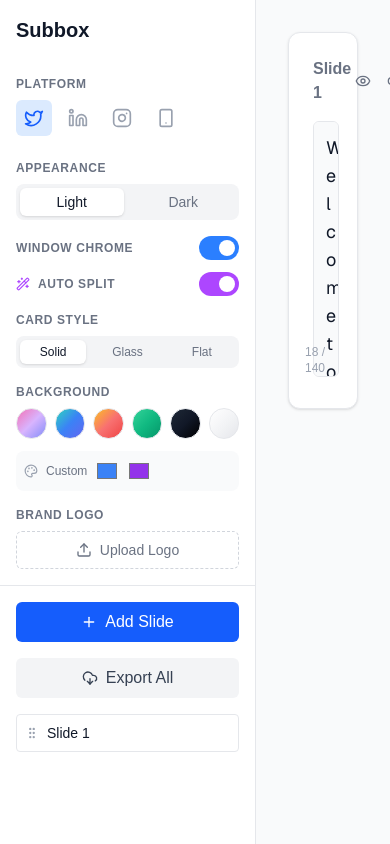
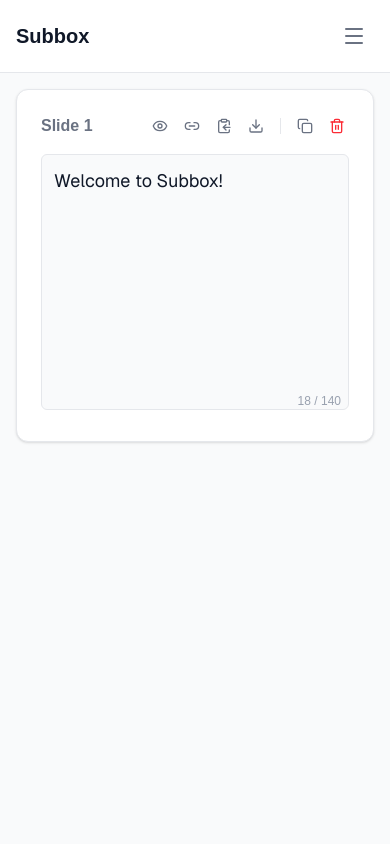
Before and after one commit to igmrrf/subbox, a Next.js app: page / in a window 390 px wide. Built offline with nearby package versions, Linux system fonts and the light colour scheme.

Commit message:
implement mobile responsiveness

```diff
--- a/src/app/page.tsx
+++ b/src/app/page.tsx
@@ -1,7 +1,7 @@
 'use client';
 
 import { useDeckStore } from '@/store/deck-store';
-import { Plus, DownloadCloud } from 'lucide-react';
+import { Plus, DownloadCloud, Menu, X } from 'lucide-react';
 import { Editor } from '@/components/Editor';
 import { SortableSlideList } from '@/components/SortableSlideList';
 import { ThemeSelector } from '@/components/ThemeSelector';
@@ -9,10 +9,12 @@
 import { saveAs } from 'file-saver';
 import { generateImage } from '@/utils/generateImage';
 import { useState } from 'react';
+import clsx from 'clsx';
 
 export default function Home() {
   const { slides, addSlide, globalTheme } = useDeckStore();
   const [isExporting, setIsExporting] = useState(false);
+  const [isMobileMenuOpen, setIsMobileMenuOpen] = useState(false);
 
   const handleExportAll = async () => {
       if (slides.length === 0) return;
@@ -37,19 +39,47 @@
   };
 
   return (
-    <div className="flex h-screen bg-gray-50 dark:bg-gray-900 text-gray-900 dark:text-gray-100">
+    <div className="flex h-screen flex-col md:flex-row bg-gray-50 dark:bg-gray-900 text-gray-900 dark:text-gray-100 overflow-hidden">
+
+      {/* Mobile Header */}
+      <header className="md:hidden flex items-center justify-between p-4 bg-white dark:bg-black border-b border-gray-200 dark:border-gray-800 z-20 shrink-0">
+          <h1 className="text-xl font-bold">Subbox</h1>
+          <button
+            onClick={() => setIsMobileMenuOpen(!isMobileMenuOpen)}
+            className="p-2 text-gray-500 hover:bg-gray-100 dark:hover:bg-gray-800 rounded-md"
+          >
+              {isMobileMenuOpen ? <X size={24} /> : <Menu size={24} />}
+          </button>
+      </header>
+
       {/* Sidebar Controls */}
-      <aside className="w-64 border-r border-gray-200 dark:border-gray-800 flex flex-col bg-white dark:bg-black">
-        <div className="p-4">
+      <aside className={clsx(
+          "fixed inset-0 z-10 md:static md:z-0 w-full md:w-80 border-r border-gray-200 dark:border-gray-800 flex flex-col bg-white dark:bg-black transition-transform duration-300 ease-in-out transform",
+          isMobileMenuOpen ? "translate-x-0" : "-translate-x-full md:translate-x-0",
+          // On mobile, top padding for header? No, fixed inset-0 covers it if z-index high.
+          // But header is z-20. So sidebar slides UNDER header?
+          // If Sidebar is z-10 and top-0, it covers screen. Header z-20 is on top.
+          // We need padding-top on mobile sidebar to avoid hiding behind header?
+          // Or just make sidebar `top-[57px]` (header height).
+          // Let's use top-14 (approx 56px) for mobile.
+          "top-[60px] md:top-0 h-[calc(100%-60px)] md:h-full"
+      )}>
+        <div className="hidden md:block p-4 shrink-0">
              <h1 className="text-xl font-bold">Subbox</h1>
         </div>
 
+        {/* Scrollable Content */}
+        <div className="flex-1 overflow-y-auto">
             <ThemeSelector />
 
-        <div className="p-4 flex flex-col gap-4 flex-1 overflow-hidden">
+            <div className="p-4 flex flex-col gap-4">
+                <div className="grid grid-cols-2 gap-2">
                     <button
-                onClick={addSlide}
-                className="flex items-center gap-2 bg-blue-600 text-white px-4 py-2 rounded-md hover:bg-blue-700 transition-colors justify-center cursor-pointer"
+                        onClick={() => {
+                            addSlide();
+                            if (window.innerWidth < 768) setIsMobileMenuOpen(false);
+                        }}
+                        className="flex items-center justify-center gap-2 bg-blue-600 text-white px-4 py-2 rounded-md hover:bg-blue-700 transition-colors cursor-pointer"
                     >
                         <Plus size={16} /> Add Slide
                     </button>
@@ -57,21 +87,32 @@
                     <button
                         onClick={handleExportAll}
                         disabled={isExporting || slides.length === 0}
-                className="flex items-center gap-2 bg-gray-100 dark:bg-gray-800 text-gray-700 dark:text-gray-300 px-4 py-2 rounded-md hover:bg-gray-200 dark:hover:bg-gray-700 transition-colors justify-center cursor-pointer disabled:opacity-50"
+                        className="flex items-center justify-center gap-2 bg-gray-100 dark:bg-gray-800 text-gray-700 dark:text-gray-300 px-4 py-2 rounded-md hover:bg-gray-200 dark:hover:bg-gray-700 transition-colors cursor-pointer disabled:opacity-50"
                     >
-                <DownloadCloud size={16} /> {isExporting ? 'Exporting...' : 'Export All'}
+                        <DownloadCloud size={16} /> {isExporting ? '...' : 'Export'}
                     </button>
+                </div>
 
-            <div className="flex-1 overflow-y-auto">
+                <div className="pt-2 border-t border-gray-100 dark:border-gray-800">
+                    <h3 className="text-xs font-semibold text-gray-500 uppercase tracking-wider mb-2">Slides</h3>
                     <SortableSlideList />
+                </div>
             </div>
         </div>
       </aside>
 
       {/* Main Area */}
-      <main className="flex-1 p-8 overflow-y-auto">
+      <main className="flex-1 p-4 md:p-8 overflow-y-auto relative w-full h-full">
         <Editor />
       </main>
+
+      {/* Overlay for mobile when menu is open */}
+      {isMobileMenuOpen && (
+          <div
+            className="fixed inset-0 bg-black/50 z-0 md:hidden"
+            onClick={() => setIsMobileMenuOpen(false)}
+          />
+      )}
     </div>
   );
 }
--- a/src/components/ThemeSelector.tsx
+++ b/src/components/ThemeSelector.tsx
@@ -40,7 +40,7 @@
   };
 
   return (
-    <div className="flex flex-col gap-6 p-4 border-b border-gray-200 dark:border-gray-800 overflow-y-auto max-h-[calc(100vh-100px)]">
+    <div className="flex flex-col gap-6 p-4 border-b border-gray-200 dark:border-gray-800">
       <div>
         <label className="text-xs font-semibold text-gray-500 uppercase tracking-wider mb-2 block">Platform</label>
         <div className="flex gap-2">
```
Also changed, not shown: 1 other file (tests, documents, lock files or other folders). Lines whose indentation alone changed are shown as unchanged.
